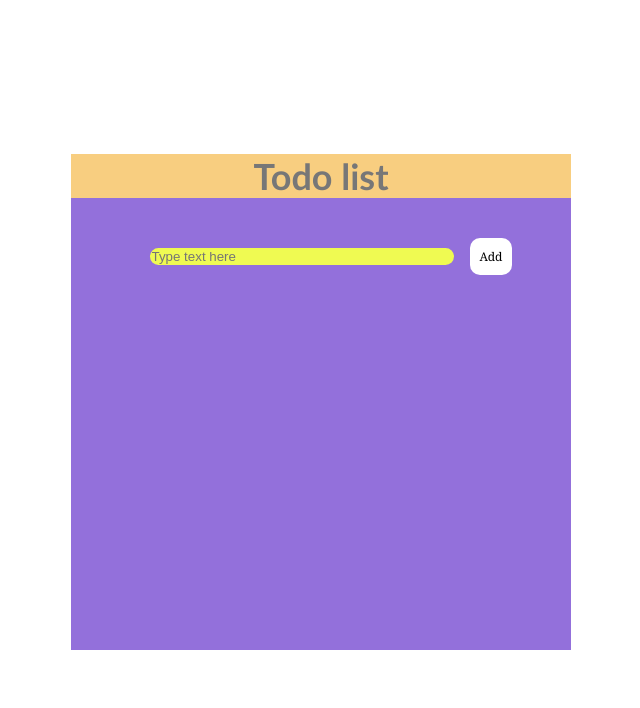
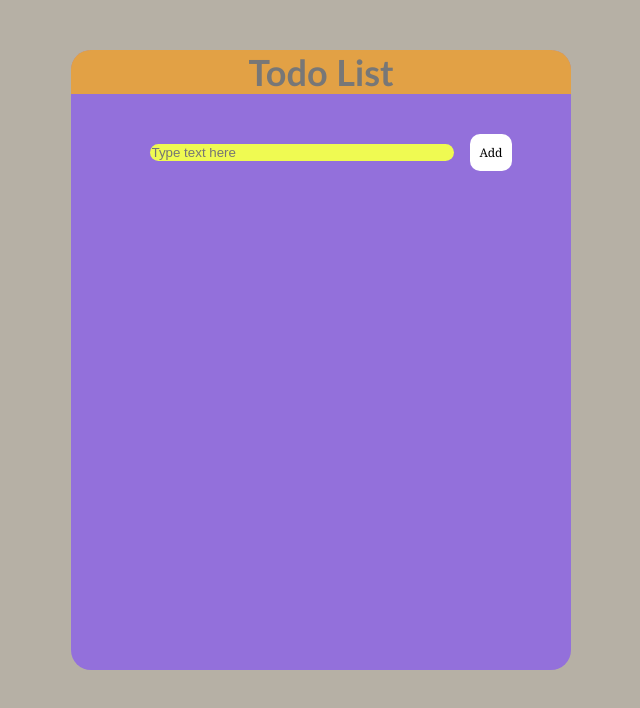
Before and after one commit to juliangarcia1/todo-list, a React (Create React App) app: page / in a window 1280 px wide. Shown: the top 708 px of the page, without its empty margins (319-959 px from the left). Built offline with nearby package versions, Linux system fonts and the light colour scheme.

Commit message:
Add some good changes to styles

```diff
--- a/src/App.css
+++ b/src/App.css
@@ -1,3 +1,6 @@
+body {
+    background-color:rgba(78, 64, 37, 0.411);
+}
 .App {
     font-family: Georgia, 'Times New Roman', Times, serif;
     font-size: large;
@@ -5,4 +8,6 @@
     min-height: 600px;
     width: 500px;
     margin: 50px auto;
+    border-radius: 20px;
+    padding:0 0 20px 0;
 }
--- a/src/App.js
+++ b/src/App.js
@@ -7,7 +7,7 @@ export default class App extends React.Component {
   return (
     <div>
       <div className="App">
-        <Title />
+        <Title title="Todo List"/>
         <TextField />
       </div>
     </div>
--- a/src/components/ListItem/ListItem.css
+++ b/src/components/ListItem/ListItem.css
@@ -1,6 +1,6 @@
 .ListItem-container {
-    background-color:mediumpurple;
-    align-items: center;
+    background-color: mediumpurple;
+     align-items: center;
 
 }
 
@@ -18,10 +18,12 @@
     text-align: center;
     font-size: 14px;
     font-family:Georgia, 'Times New Roman', Times, serif;
+    vertical-align: middle;
 }
 
 .ListItem-button {
     display: inline-block;
+    vertical-align: middle;
 }
 .ListItem-button input {
     background-color: #fff;
--- a/src/components/Title/Title.css
+++ b/src/components/Title/Title.css
@@ -4,9 +4,10 @@ img{
     }
 
 .Title-container {
-    background-color:white;
+    background-color: rgba(243, 172, 39, 0.589);
     /* display: flex; */
     text-align: center;
+    border-radius: 20px 20px 0 0;
 
 }
 
@@ -21,5 +22,6 @@ img{
     font-family: 'Trebuchet MS', 'Lucida Sans Unicode', 'Lucida Grande', 'Lucida Sans', Arial, sans-serif;
     color: #777;
     background-color: rgba(243, 172, 39, 0.589);
+    border-radius: 20px 20px 0px 0px;
 
 }
--- a/src/components/Title/Title.js
+++ b/src/components/Title/Title.js
@@ -5,11 +5,11 @@ export default class Title extends React.Component {
     render(){
         return(
             <div className="Title-container">
-                <div className="Title-img">
-                    {/* <img src="https://placeholder.com/wp-content/uploads/2018/10/placeholder.com-logo1.jpg" alt="logo"/> */}
-                </div>
+                {/* <div className="Title-img">
+                    <img src="https://placeholder.com/wp-content/uploads/2018/10/placeholder.com-logo1.jpg" alt="logo"/>
+                </div> */}
                 <div className="Title-moto">
-                    <h1>Todo list</h1>
+                    <h1>{this.props.title}</h1>
                 </div>
             </div>
         );
```
Also changed, not shown: src/components/TextField/TextField.css (line endings or trailing spaces).
